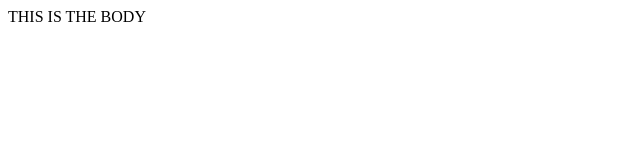
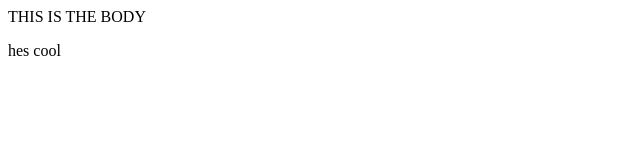
Before and after one commit to michaeldepaulahu/Testing, a plain HTML site: page index.html in a window 1280 px wide. Shown: the full height of the page, 0-640 px from the left. Drawn offline with Linux system fonts and the light colour scheme.

Commit message:
Update index.html
New changees

```diff
--- a/index.html
+++ b/index.html
@@ -3,7 +3,7 @@
 <title> </title>
 </head>
 <body>
-THIS IS THE BODY
+THIS IS THE BODY<p> hes cool</p>
 
 </body>
 </html>
```
